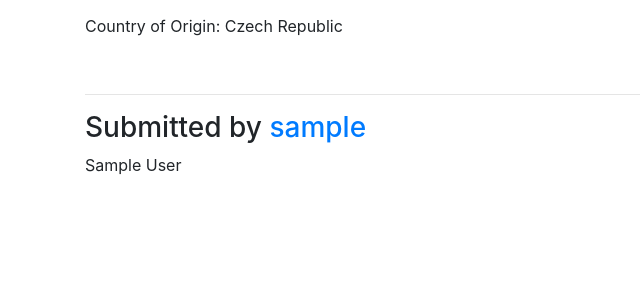
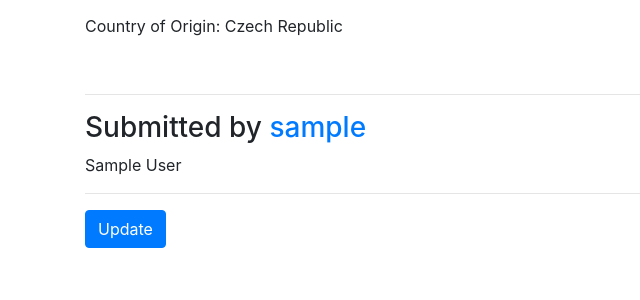
Before and after one commit to yawtalkstechs/dcc_everycheese, a Django app: a page that uses everycheese/templates/cheeses/cheese_detail.html in a window 1280 px wide. Shown: the part 172-472 px from the top of the page, without its empty margins (0-640 px from the left). Run offline with Django 3.2, Linux system fonts and the light colour scheme; tables that the repository leaves empty hold one stand-in row (values such as "Sample post"); some libraries are stand-ins or nearby versions.

Commit message:
CheeseUpdateView successfully added

```diff
--- a/everycheese/cheeses/urls.py
+++ b/everycheese/cheeses/urls.py
@@ -8,6 +8,6 @@ urlpatterns = [
     path(route='add/', view=CheeseCreateView.as_view(), name='add'),
     path(route='', view=CheeseListView.as_view(), name='list'),
     path(route='<slug:slug>/', view=CheeseDetailView.as_view(), name='detail'),
-    path(route='update/<int:pk>/', view=CheeseUpdateView.as_view(), name='update'),
+    path(route='<slug:slug>/update/', view=CheeseUpdateView.as_view(), name='update'),
     path(route='delete/<int:pk>/', view=CheeseDeleteView.as_view(), name='delete')
 ]
--- a/everycheese/cheeses/views.py
+++ b/everycheese/cheeses/views.py
@@ -21,7 +21,8 @@ class CheeseCreateView(LoginRequiredMixin, CreateView):
 
 class CheeseUpdateView(LoginRequiredMixin, UpdateView):
     model = Cheese
-    fields = ('name', 'description', 'firmness', 'country_of_origin')
+    fields = ['name', 'description', 'firmness', 'country_of_origin']
+    action = "update"
 
 class CheeseDeleteView(LoginRequiredMixin, DeleteView):
     model = Cheese
--- a/everycheese/templates/cheeses/cheese_detail.html
+++ b/everycheese/templates/cheeses/cheese_detail.html
@@ -26,5 +26,12 @@
         {% if cheese.creator.name %}
             <p> {{ cheese.creator.name }}</p>
         {% endif %}
+
+        <hr/>
+        <p>
+            <a class="btn btn-primary" href="{% url 'cheeses:update' cheese.slug %}" role="button">
+                Update
+            </a>
+        </p>
     {% endif%}
 {% endblock content %}
```
Also changed, not shown: everycheese/templates/cheeses/cheese_form.html (+8 -4 lines).
